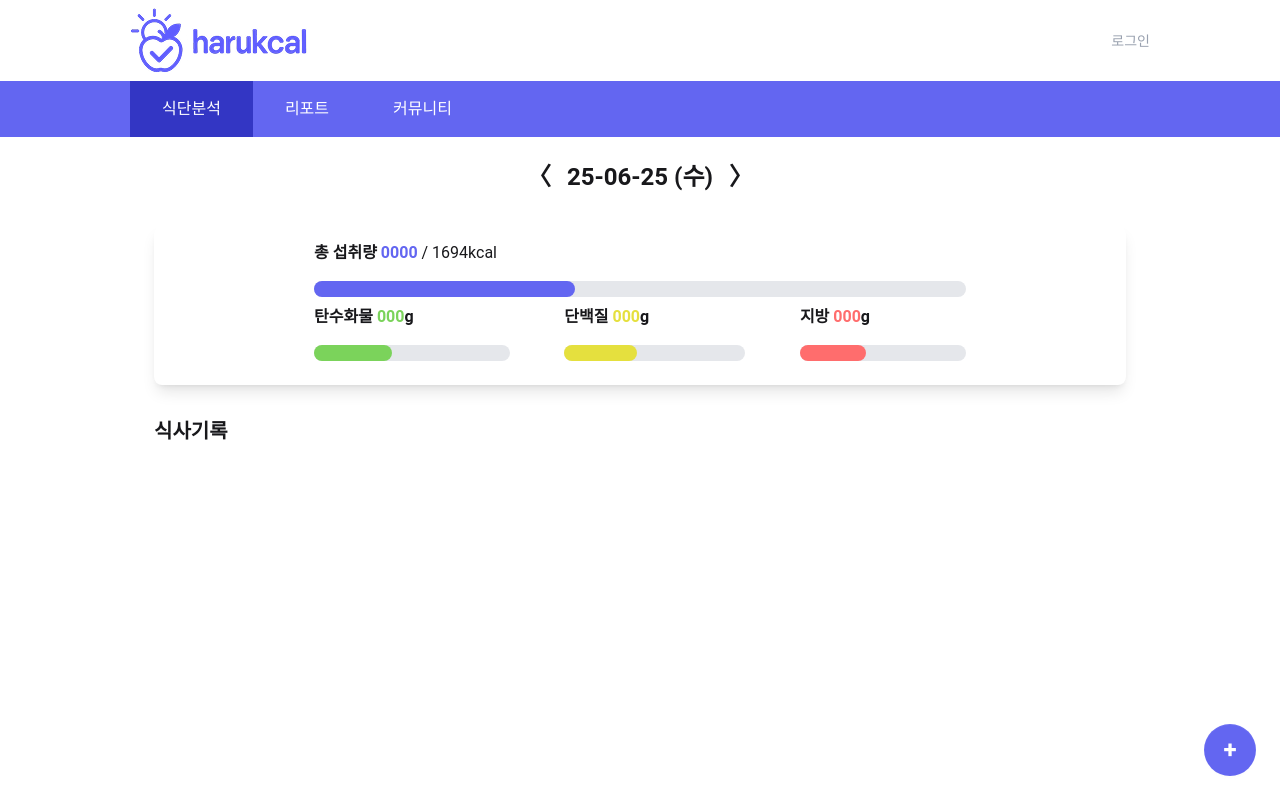
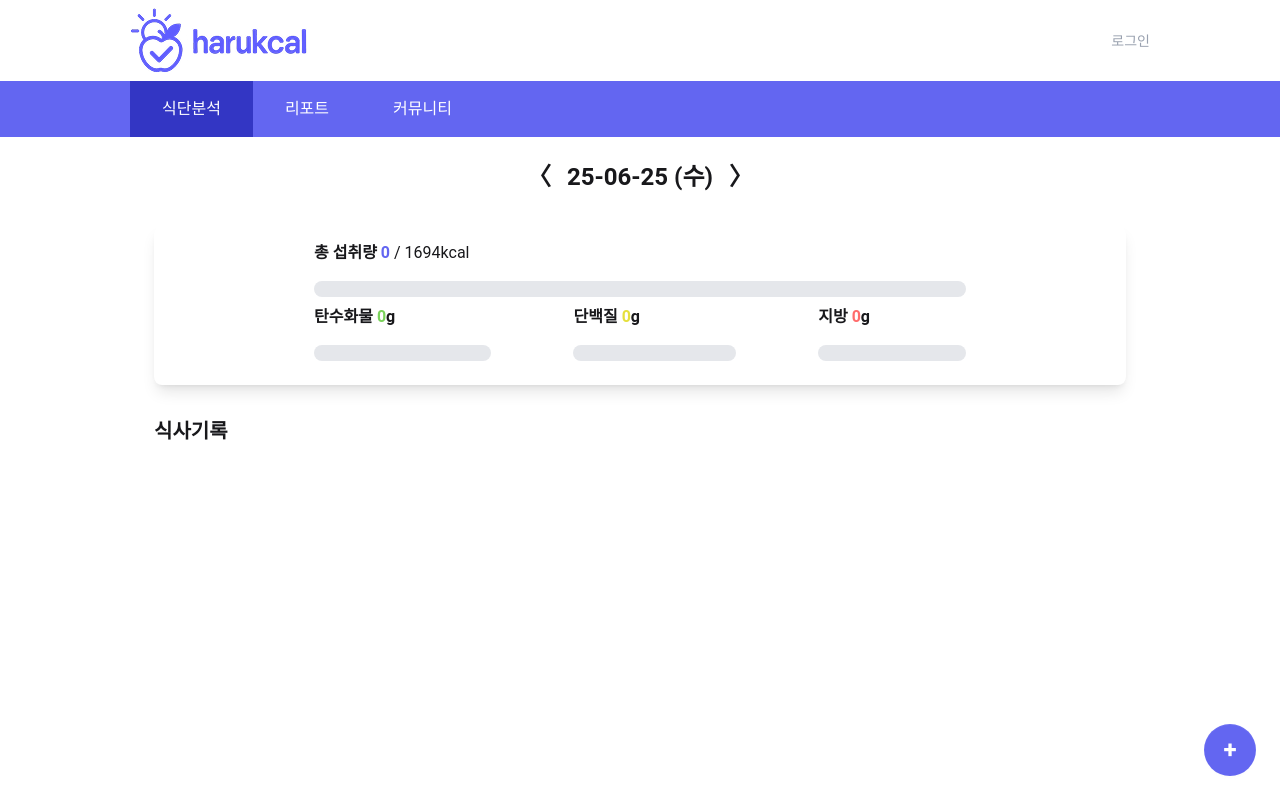
Before and after one commit to maureenmoon/harucalories, a React (Vite) app: page / in a window 1280 px wide. Shown: the top 800 px of the page. Built offline with nearby package versions, Linux system fonts and the light colour scheme.

Commit message:
식단분석 차트 띄우기

```diff
--- a/src/pages/meal/Analyis.jsx
+++ b/src/pages/meal/Analyis.jsx
@@ -69,9 +69,15 @@ function Analyis() {
     try {
       setIsLoading(true);
       const res = await axios.post(
-        "http://localhost:8080/api/food/analyze",
-        formData
+        "http://localhost:8000/api/food/analyze",
+        formData,
+        {
+          headers: {
+            "Content-Type": "multipart/form-data",
+          },
+        }
       );
+
       const text = res.data.result;
       const parsed = parseNutritionData(text);
 
--- a/src/pages/meal/Meal.jsx
+++ b/src/pages/meal/Meal.jsx
@@ -6,6 +6,10 @@ const calorieGoal = 1694;
 
 function Meal() {
   const [mealRecords, setMealRecords] = useState([]);
+  const [totalKcal, setTotalKcal] = useState(0);
+  const [totalCarbs, setTotalCarbs] = useState(0);
+  const [totalProtein, setTotalProtein] = useState(0);
+  const [totalFat, setTotalFat] = useState(0);
   const navigate = useNavigate();
 
   const handleCardClick = (record) => {
@@ -15,6 +19,23 @@ function Meal() {
   useEffect(() => {
     const stored = JSON.parse(localStorage.getItem("mealRecords") || "[]");
     setMealRecords(stored);
+
+    let kcal = 0,
+      carbs = 0,
+      protein = 0,
+      fat = 0;
+
+    stored.forEach((record) => {
+      kcal += record.kcal || 0;
+      carbs += record.carbs || 0;
+      protein += record.protein || 0;
+      fat += record.fat || 0;
+    });
+
+    setTotalKcal(kcal);
+    setTotalCarbs(carbs);
+    setTotalProtein(protein);
+    setTotalFat(fat);
   }, []);
 
   return (
@@ -31,21 +52,24 @@ function Meal() {
         <div className="card bg-base-100 shadow-lg p-4 px-0 sm:px-40">
           <div className="text-md mb-4">
             <span className="font-bold">총 섭취량</span>{" "}
-            <span className="text-purple-500 font-bold">0000</span> /{" "}
+            <span className="text-purple-500 font-bold">{totalKcal}</span> /{" "}
             {calorieGoal}kcal
           </div>
 
+          {/* 전체 kcal */}
           <div className="w-full bg-gray-200 rounded-full h-4 mb-2">
             <div
               className="bg-purple-500 h-4 rounded-full"
-              style={{ width: "40%" }}
+              style={{
+                width: `${Math.min((totalKcal / calorieGoal) * 100, 100)}%`,
+              }}
             ></div>
           </div>
           <div className="flex gap-10 justify-between">
             <div>
               <div className="text-md mb-4 pr-10 sm:pr-24">
                 <span className="font-bold text-sm sm:text-base">
-                  탄수화물 <span className="text-green">000</span>g
+                  탄수화물 <span className="text-green">{totalCarbs}</span>g
                 </span>
               </div>
 
@@ -53,14 +77,16 @@ function Meal() {
               <div className="bg-gray-200 rounded-full h-4 mb-2">
                 <div
                   className="bg-green h-4 rounded-full"
-                  style={{ width: "40%" }}
+                  style={{
+                    width: `${Math.min((totalCarbs / 300) * 100, 100)}%`,
+                  }}
                 ></div>
               </div>
             </div>
             <div>
               <div className="text-md mb-4 pr-10 sm:pr-24">
                 <span className="font-bold text-sm sm:text-base">
-                  단백질 <span className="text-yellow">000</span>g
+                  단백질 <span className="text-yellow">{totalProtein}</span>g
                 </span>
               </div>
 
@@ -68,14 +94,16 @@ function Meal() {
               <div className="bg-gray-200 rounded-full h-4 mb-2">
                 <div
                   className="bg-yellow h-4 rounded-full"
-                  style={{ width: "40%" }}
+                  style={{
+                    width: `${Math.min((totalProtein / 60) * 100, 100)}%`,
+                  }}
                 ></div>
               </div>
             </div>
             <div>
               <div className="text-md mb-4 pr-10 sm:pr-24">
                 <span className="font-bold text-sm sm:text-base">
-                  지방 <span className="text-red">000</span>g
+                  지방 <span className="text-red">{totalFat}</span>g
                 </span>
               </div>
 
@@ -83,7 +111,7 @@ function Meal() {
               <div className="bg-gray-200 rounded-full h-4 mb-2">
                 <div
                   className="bg-red h-4 rounded-full"
-                  style={{ width: "40%" }}
+                  style={{ width: `${Math.min((totalFat / 70) * 100, 100)}%` }}
                 ></div>
               </div>
             </div>
@@ -95,7 +123,7 @@ function Meal() {
         <div className="grid grid-cols-1 sm:grid-cols-2 md:grid-cols-3 gap-4">
           {mealRecords.map((record) => (
             <div key={record.id} onClick={() => handleCardClick(record)}>
-              <div className="card bg-base-100 w-full rounded-xl shadow-lg p-[20px]">
+              <div className="card justify-between bg-base-100 w-full rounded-xl shadow-lg p-[20px]">
                 <figure className="mt-4">
                   <img
                     className="rounded-xl h-[180px] w-full object-cover"
--- a/src/slices/mealSlice.js
+++ b/src/slices/mealSlice.js
@@ -1,10 +1,12 @@
 import { createSlice } from "@reduxjs/toolkit";
+
+const initialState = {
+  selectedMeal: null,
+};
 
 const mealSlice = createSlice({
   name: "meal",
-  initialState: {
-    selectedMeal: "",
-  },
+  initialState,
   reducers: {
     setSelectedMeal: (state, action) => {
       state.selectedMeal = action.payload;
@@ -13,4 +15,4 @@ const mealSlice = createSlice({
 });
 
 export const { setSelectedMeal } = mealSlice.actions;
-export default mealSlice;
+export default mealSlice.reducer;
--- a/src/store/store.js
+++ b/src/store/store.js
@@ -1,8 +1,6 @@
 import { configureStore } from "@reduxjs/toolkit";
-// import loginSlice from "../slices/loginSlice";
-// import mealSlice from "../slices/mealSlice";
 import loginReducer from "../slices/loginSlice";
-import mealReducer from "../slices/loginSlice";
+import mealReducer from "../slices/mealSlice";
 
 const store = configureStore({
   reducer: {
```
